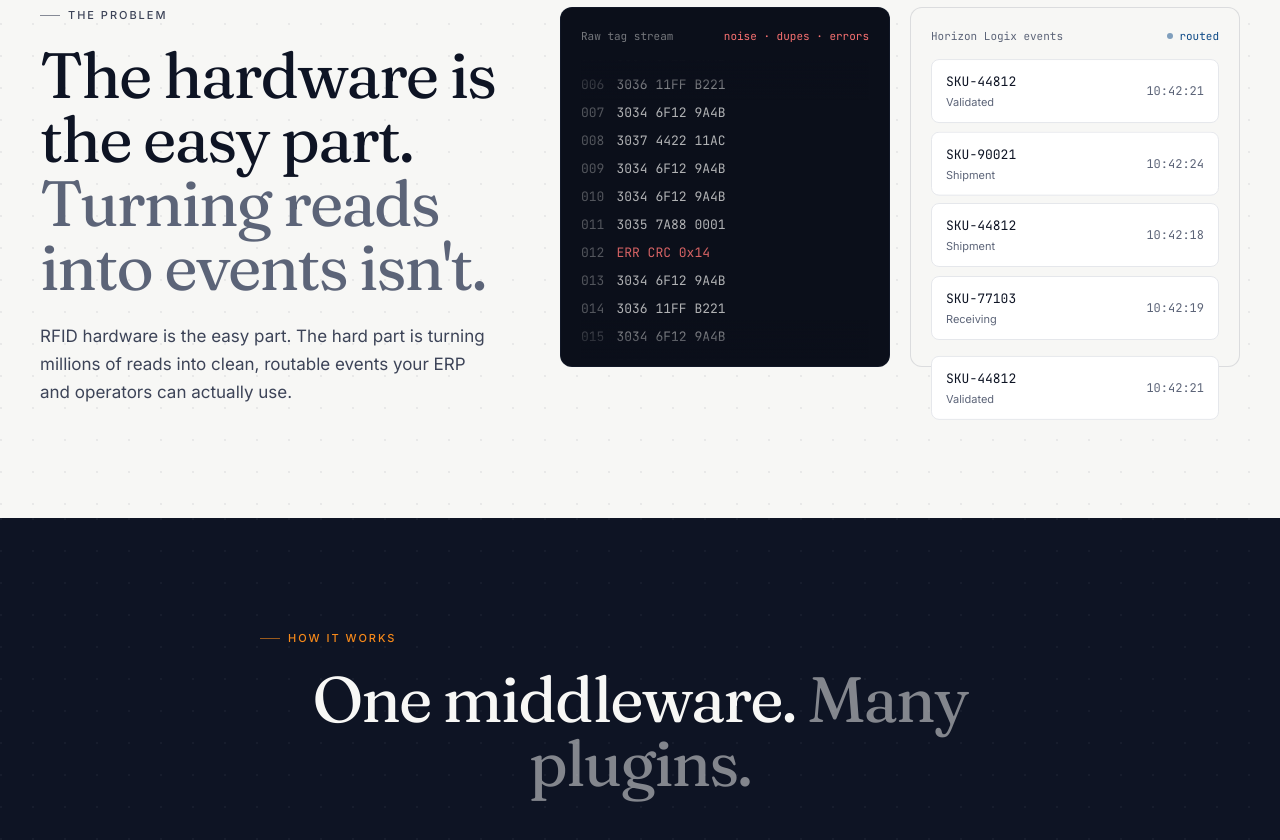
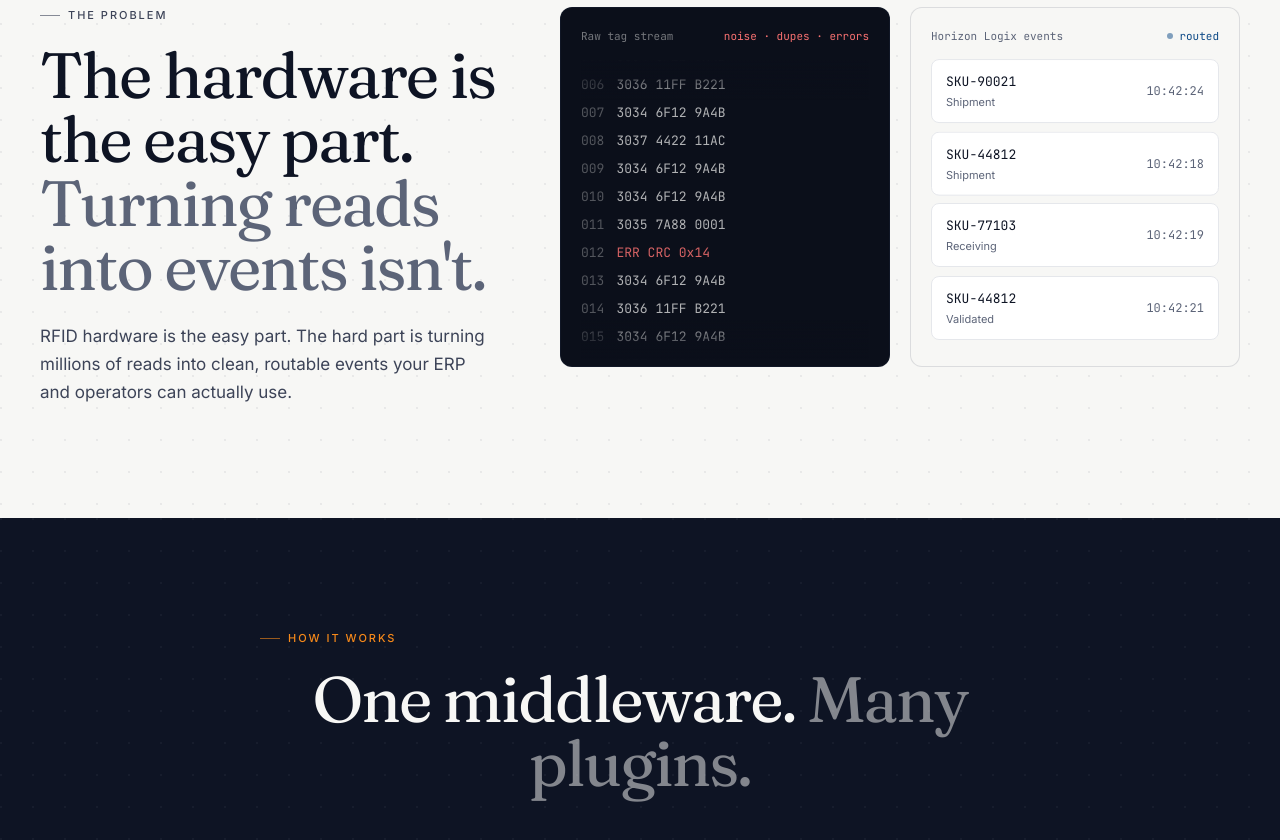
Before and after one commit to SebastianOrtega/horizonLogix-web, a React (Vite) app: page / in a window 1280 px wide. Shown: the part 880-1720 px from the top of the page. Built offline with nearby package versions, Linux system fonts and the light colour scheme.

Commit message:
fix: update event slice limit to show four instead of five items in Sections component

```diff
--- a/src/components/Sections.jsx
+++ b/src/components/Sections.jsx
@@ -169,7 +169,7 @@ export function Problem({ t }) {
     for (let i = 0; i < count; i++) {
       list.push(t.problem.events[i % t.problem.events.length]);
     }
-    return list.slice(-5);
+    return list.slice(-4);
   }, [count, t]);
 
   return (
```
